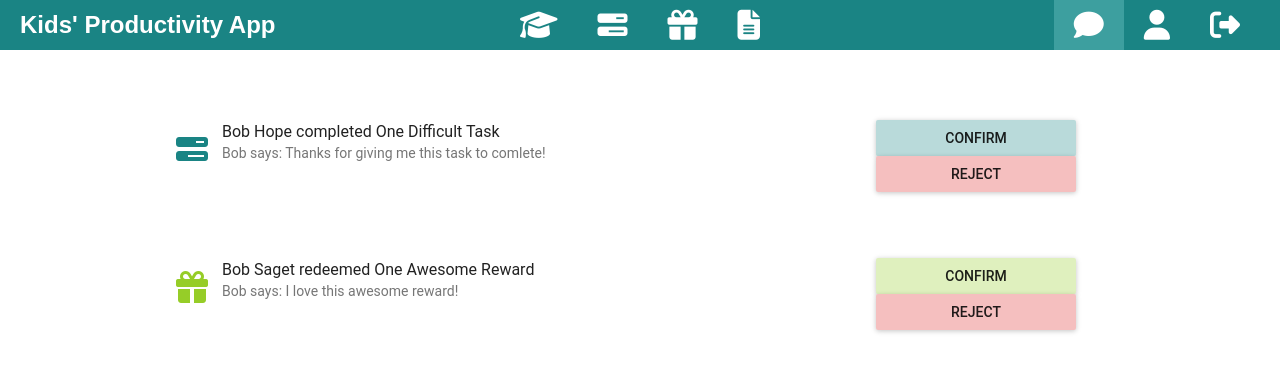
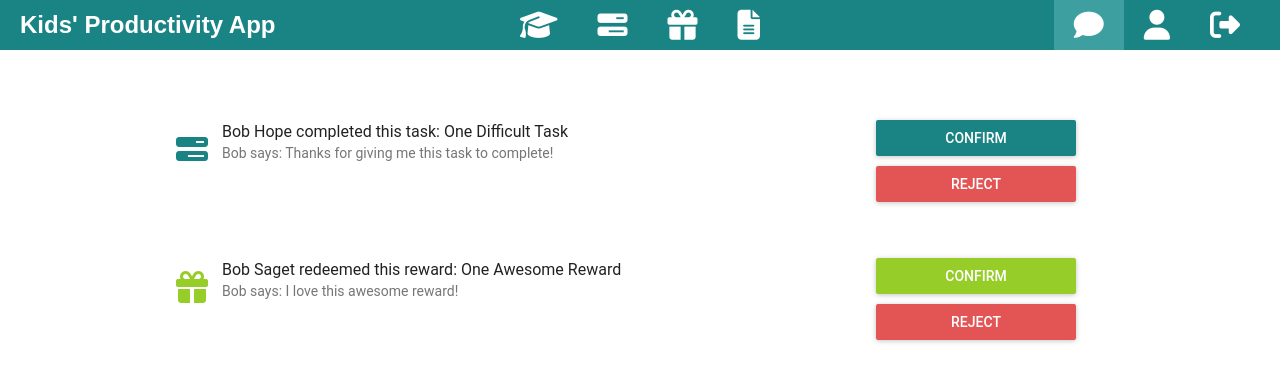
Before and after one commit to svbarker/project_bluejay, a React (Create React App) app in the folder client/: page /notifications in a window 1280 px wide. Shown: the top 382 px of the page. Built offline with nearby package versions, Linux system fonts and the light colour scheme; no server answers.

Commit message:
notifications styling

```diff
--- a/client/src/components/Notifications.js
+++ b/client/src/components/Notifications.js
@@ -24,12 +24,14 @@ const acceptButton = (notification, userId, handler) => {
     <RaisedButton
       backgroundColor={
         notification.kind === "TaskEvent" ? (
-          "rgba( 26,132,132,.3)"
+          "rgba( 26,132,132,1)"
         ) : (
-          "rgba(150,205, 40,.3)"
+          "rgba(150,205, 40,1)"
         )
       }
+      style={{ marginBottom: "10px" }}
       fullWidth={true}
+      labelColor={"white"}
       label={`Confirm`}
       onClick={handler(userId, notification._id)}
     />
@@ -39,8 +41,10 @@ const acceptButton = (notification, userId, handler) => {
 const rejectButton = (notification, userId, handler) => {
   return (
     <RaisedButton
-      backgroundColor={"rgba(220, 43, 43,.3)"}
+      backgroundColor={"rgba(220, 43, 43,.8)"}
+      style={{ marginBottom: "10px" }}
       fullWidth={true}
+      labelColor={"white"}
       label={`Reject`}
       onClick={handler(userId, notification._id)}
     />
@@ -68,8 +72,8 @@ const Notifications = ({
             key={n._id}
             primaryText={`${n.owner.profile.fname} ${n.owner.profile
               .lname} ${n.kind === "TaskEvent"
-              ? `completed`
-              : `redeemed`} ${n.kind === "TaskEvent"
+              ? `completed this task:`
+              : `redeemed this reward:`} ${n.kind === "TaskEvent"
               ? n.task.title
               : n.reward.title}`}
             secondaryText={`${n.owner.profile.fname} says: ${n._message}`}
--- a/client/src/containers/NotificationsContainer.js
+++ b/client/src/containers/NotificationsContainer.js
@@ -14,7 +14,7 @@ class NotificationsContainer extends React.Component {
   }
 
   takeToItem = (item, id) => () => {
-    this.props.history.push(`/${item}s`);
+    this.props.history.push(`/${item === "TaskEvent" ? "task" : "reward"}s`);
   };
 
   componentDidMount() {
@@ -40,7 +40,7 @@ const mapStateToProps = state => {
     user: state.user,
     notifications: [
       {
-        _message: "Thanks for giving me this task to comlete!",
+        _message: "Thanks for giving me this task to complete!",
         kind: "TaskEvent",
         _id: "1",
         owner: {
```
